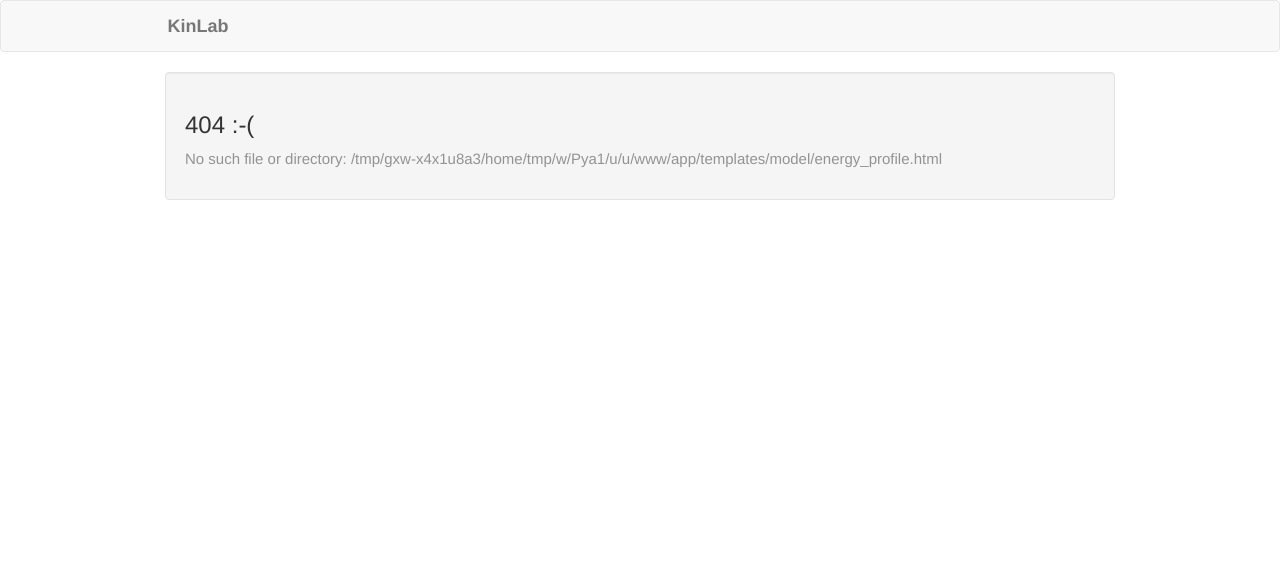
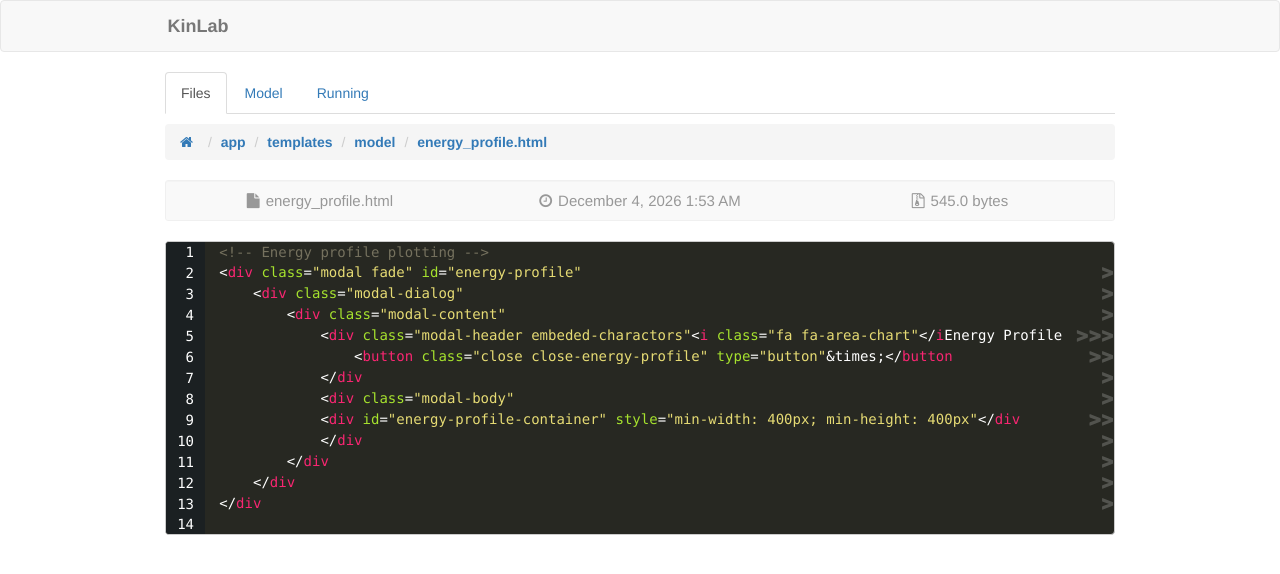
Before and after one commit to PytLab/scaks-hub, a Flask app: page /files/app/templates/model/energy_profile.html in a window 1280 px wide. Shown: the top 574 px of the page. Run offline with Flask 2, Linux system fonts and the light colour scheme; some libraries are stand-ins or nearby versions.

Commit message:
添加交互式energy profile

```diff
--- /dev/null
+++ b/app/static/js/kynetix/energy_profile.js
@@ -0,0 +1,7 @@
+/* Author: ShaoZhengjiang <shaozhengjiang@gmail.com> */
+;(function($) {
+    $('.close-energy-profile').on('click.kyn', function() {
+        $('#energy-profile').modal('toggle');
+    });
+
+})(jQuery);
--- a/app/static/js/kynetix/rxn_panel.js
+++ b/app/static/js/kynetix/rxn_panel.js
@@ -197,6 +197,64 @@
         }
     });
 
-    $('#edit-rxn').on('click.kyn', function() {});
+    /* Open energy profile modal */
+    $('#open-energy-profile').on('click.kyn', function() {
+        // Check the selected reactions
+        var $tr = $($('#rxn-table input:checkbox:checked')
+            .parents('tr')
+            .get()
+            .reverse());
+        if ($tr.length < 1) {
+            return false;
+        }
+
+        // Collect energy data.
+        var energies = [0.0];
+        var offset = 0.0;
+        $tr.each(function() {
+            var $energies = $(this).children('.rxn-energies');
+            var Ga = $energies.data('ga');
+            var dG = $energies.data('dg');
+            if (Ga == 0.0) {
+                energies.push(offset, dG + offset);
+            } else {
+                energies.push(offset, Ga + offset, dG + offset);
+            }
+            offset += dG;
+        });
+        energies.push(offset);
+
+        // Chart options.
+        var options = {
+            title: {
+                text: null
+            },
+            credits: {
+                enabled: false
+            },
+            xAxis: {
+                title: {
+                    text: 'Reaction Coordinate'
+                },
+                labels: {
+                    enabled: false
+                },
+                gridLineWidth: 1,
+            },
+            yAxis: {
+                title: {
+                    text: 'Relative Energy (eV)'
+                },
+            },
+            series: [{
+                type: 'spline',
+                name: 'energy',
+                data: energies
+            }]
+        };
+        var chart = new Highcharts.Chart('energy-profile-container', options);
+
+        $('#energy-profile').modal('show');
+    });
 
 })(jQuery);
--- a/app/templates/base.html
+++ b/app/templates/base.html
@@ -33,8 +33,9 @@
     <script src="{{ url_for('static', filename='js/externals/rainbow/rainbow.min.js') }}"></script>
     <script src="{{ url_for('static', filename='js/externals/rainbow/rainbow.linenumbers.min.js') }}"></script>
     <script src="{{ url_for('static', filename='js/kynetix/kynetix.js') }}"></script>
+    <script src="{{ url_for('static', filename='js/kynetix/rxn_panel.js') }}"></script>
     <script src="{{ url_for('static', filename='js/kynetix/rxn_definition.js') }}"></script>
-    <script src="{{ url_for('static', filename='js/kynetix/rxn_panel.js') }}"></script>
+    <script src="{{ url_for('static', filename='js/kynetix/energy_profile.js') }}"></script>
     <script src="{{ url_for('static', filename='js/form_status/form_status.js') }}"></script>
     <script src="{{ url_for('static', filename='js/rxn-parser/rxn_parser.js') }}"></script>
     <script src="{{ url_for('static', filename='js/kynetix/model_panel.js') }}"></script>
--- /dev/null
+++ b/app/templates/model/energy_profile.html
@@ -0,0 +1,13 @@
+<!-- Energy profile plotting -->
+<div class="modal fade" id="energy-profile">
+    <div class="modal-dialog">
+        <div class="modal-content">
+            <div class="modal-header embeded-charactors"><i class="fa fa-area-chart"></i>Energy Profile
+                <button class="close close-energy-profile" type="button">&times;</button>
+            </div>
+            <div class="modal-body">
+            <div id="energy-profile-container" style="min-width: 400px; min-height: 400px"></div>
+            </div>
+        </div>
+    </div>
+</div>
--- a/app/templates/model/panels.html
+++ b/app/templates/model/panels.html
@@ -20,6 +20,7 @@
 		</div>
 	</div>
 	{% include "model/rxn_definition.html" %}
+    {% include "model/energy_profile.html" %}
 
 	<div class="panel panel-default">
 		<div class="panel-heading" data-toggle="collapse" data-target="#model-panel-body">
--- a/app/templates/model/rxn_buttons.html
+++ b/app/templates/model/rxn_buttons.html
@@ -1,6 +1,6 @@
 <!-- Reactions buttons -->
 <div class="row">
-    <div class="col-sm-6 col-md-6 with-margin-bottom">
+    <div class="col-sm-4 col-md-4 with-margin-bottom">
         <div class="btn-group">
             <button data-toggle="dropdown" class="btn btn-sm btn-success dropdown-toggle" type="button">
             <i class="fa fa-plus"></i><b>New</b>
@@ -14,11 +14,12 @@
         <button type="button" id="save-rxns" class="btn btn-sm btn-primary"><i class="fa fa-floppy-o"></i><b>Save</b></button>
         <img class="with-margin-left" src="/static/img/broken-circle-20x20.gif" alt="Loading" style="display: none">
     </div>
-    <div class="col-sm-6 col-md-6 text-right with-margin-bottom">
+    <div class="col-sm-8 col-md-8 text-right with-margin-bottom">
         <div class="btn-group">
             <button type="button" id="edit-rxn" class="btn btn-sm btn-default"><i class="fa fa-edit"></i><b>Edit</b></button>
             <button type="button" id="disable-rxns" class="btn btn-sm btn-default"><i class="fa fa-eye-slash"></i><b>Disable</b></button>
             <button type="button" id="recover-rxns" class="btn btn-sm btn-default"><i class="fa fa-eye"></i><b>Recover</b></button>
+            <button type="button" id="open-energy-profile" class="btn btn-sm btn-default"><i class="fa fa-area-chart"></i><b>Chart</b></button>
             <button type="button" id="delete-rxns" class="btn btn-sm btn-danger"><i class="fa fa-trash"></i><b>Delete</b></button>
         </div>
     </div>
```
